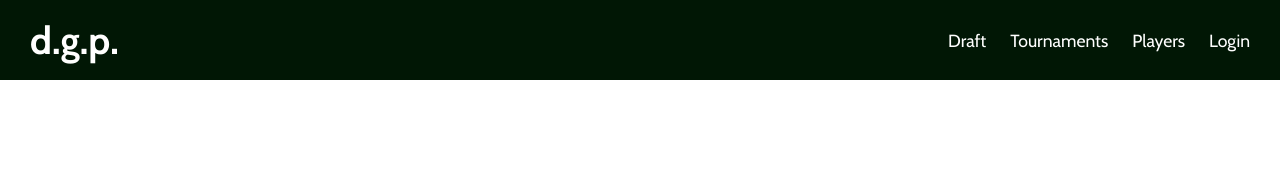
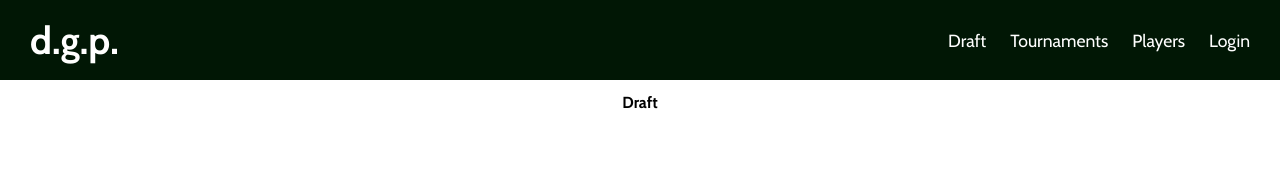
Before and after one commit to tdberg21/golf-pool-fe, a React (Create React App) app: page /draft in a window 1280 px wide. Shown: the top 183 px of the page. Built offline with nearby package versions, Linux system fonts and the light colour scheme; no server answers.

Commit message:
Route to Draft

```diff
--- a/src/Components/App/App.js
+++ b/src/Components/App/App.js
@@ -7,9 +7,18 @@ import TournamentDetails from '../TournamentDetails/TournamentDetails';
 import LoginForm from '../LoginForm/LoginForm';
 import PlayerList from '../PlayerList/PlayerList';
 import ContestantDetails from '../ContestantDetails/ContestantDetails.js';
+import Draft from '../Draft/Draft';
 
 import io from 'socket.io-client';
 var socket = io.connect('http://localhost:3001');
+
+socket.on('connect', () => {
+  console.log('You have been connected!');
+  socket.send({
+    username: 'Bob Loblaw',
+    text: 'Check out my law blog.'
+  });
+});
 
 class App extends Component {
   constructor() {
@@ -18,16 +27,6 @@ class App extends Component {
     this.state = {
       tournaments: []
     }
-  }
-
-  componentDidMount() {
-    socket.on('connect', () => {
-      console.log('You have been connected!');
-      socket.send({
-        username: 'Bob Loblaw',
-        text: 'Check out my law blog.'
-      });
-    });
   }
 
   render() {
@@ -46,6 +45,7 @@ class App extends Component {
         <Route exact path='/tournaments' component={ScheduleContainer} />
         <Route exact path='/login' component={LoginForm} />
         <Route exact path='/players' component={PlayerList} />
+        <Route exact path='/draft' component={Draft} />
         <Route path='/tournaments/:id' render={({ match }) => {
           return <TournamentDetails id={match.params.id} />;
         }} />
```
